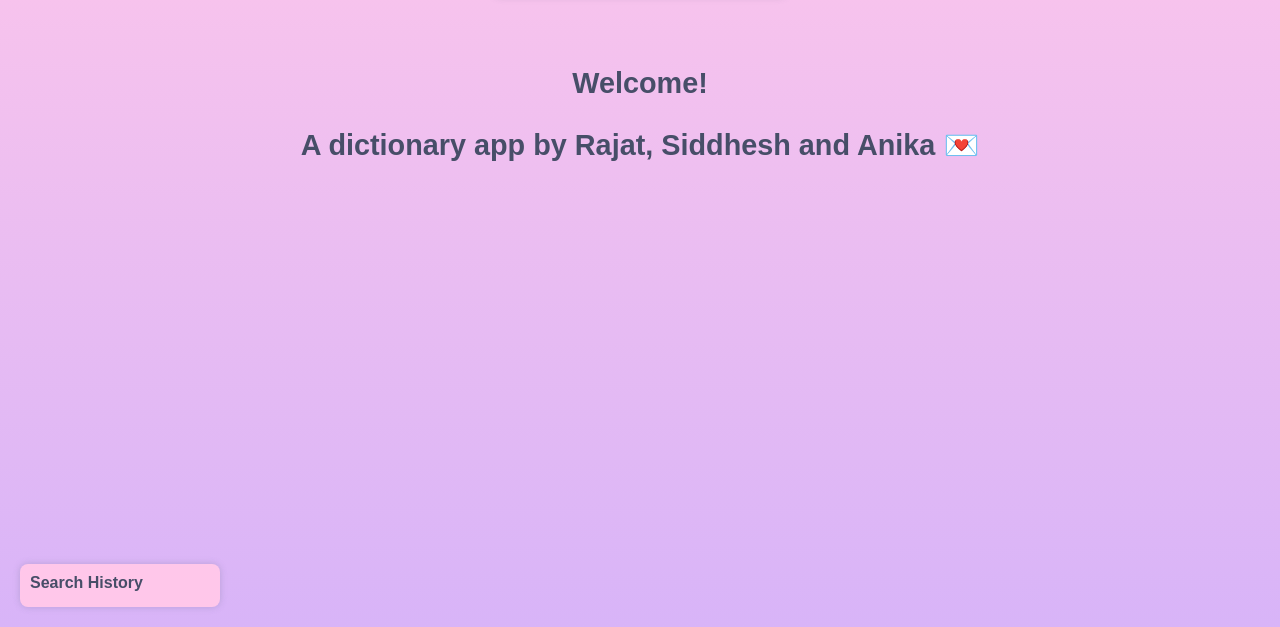
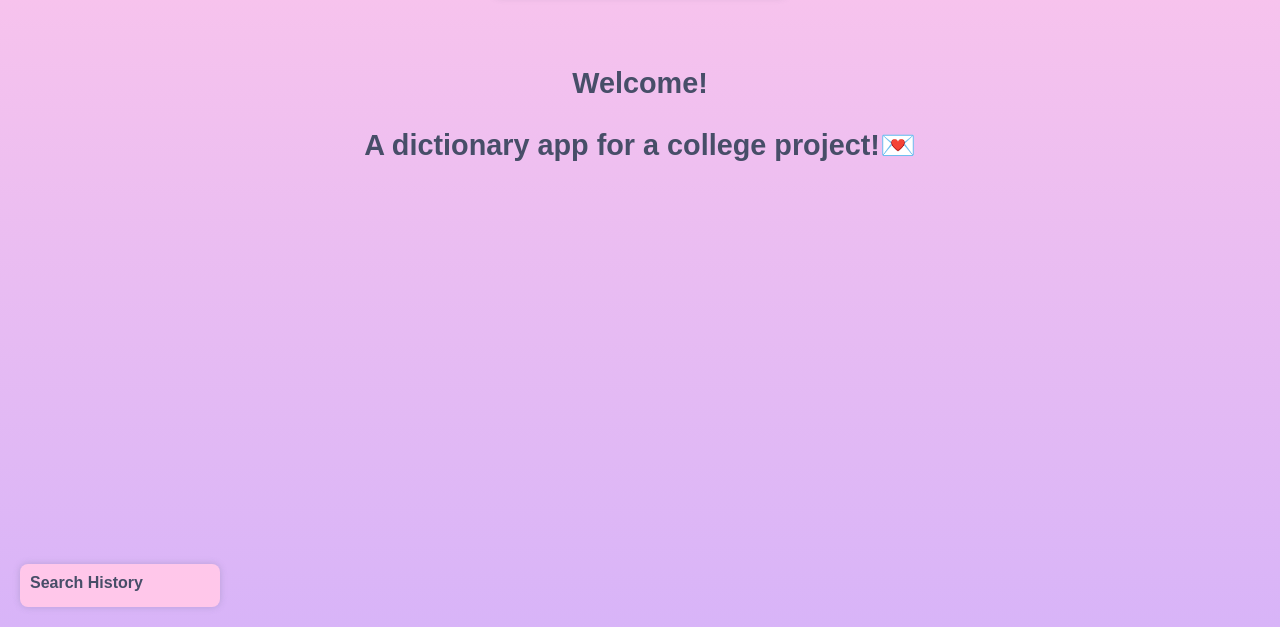
Before and after one commit to sid-lakhani/BeyondWords, a plain HTML site: page index.html in a window 1280 px wide. Shown: the part 173-800 px from the top of the page. Drawn offline with nearby package versions, Linux system fonts and the light colour scheme; no server answers; a web font is replaced by a local one.

Commit message:
Update index.html

```diff
--- a/index.html
+++ b/index.html
@@ -72,7 +72,7 @@
     <section class="result-container flex-column">
       <section class="welcome-container flex-column">
         <h4 class="title">Welcome!</h4>
-        <h1 class="title">A dictionary app by Rajat, Siddhesh and Anika 💌</h1>
+        <h1 class="title">A dictionary app for a college project!💌</h1>
       </section>
     </section>
 
```
